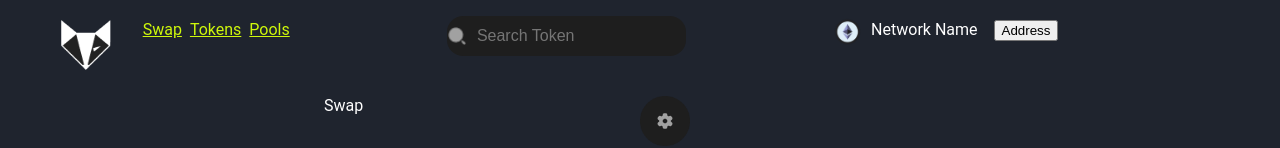
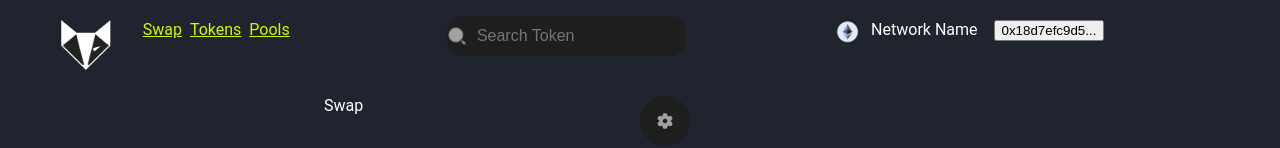
Before and after one commit to mistertandon/web3-project-020-uniswap-clone, a Next.js app: page / in a window 1280 px wide. Shown: the top 148 px of the page. Built offline with nearby package versions, Linux system fonts and the light colour scheme.

Commit message:
feat: Develop NavBar component

```diff
--- a/Components/NavBar/NavBar.jsx
+++ b/Components/NavBar/NavBar.jsx
@@ -100,7 +100,7 @@ const NavBar = () => {
                 addressClickHandler(event);
               }}
             >
-              Address
+              0x18d7efc9d5...
             </button>
           )}
           {!account && (
```
